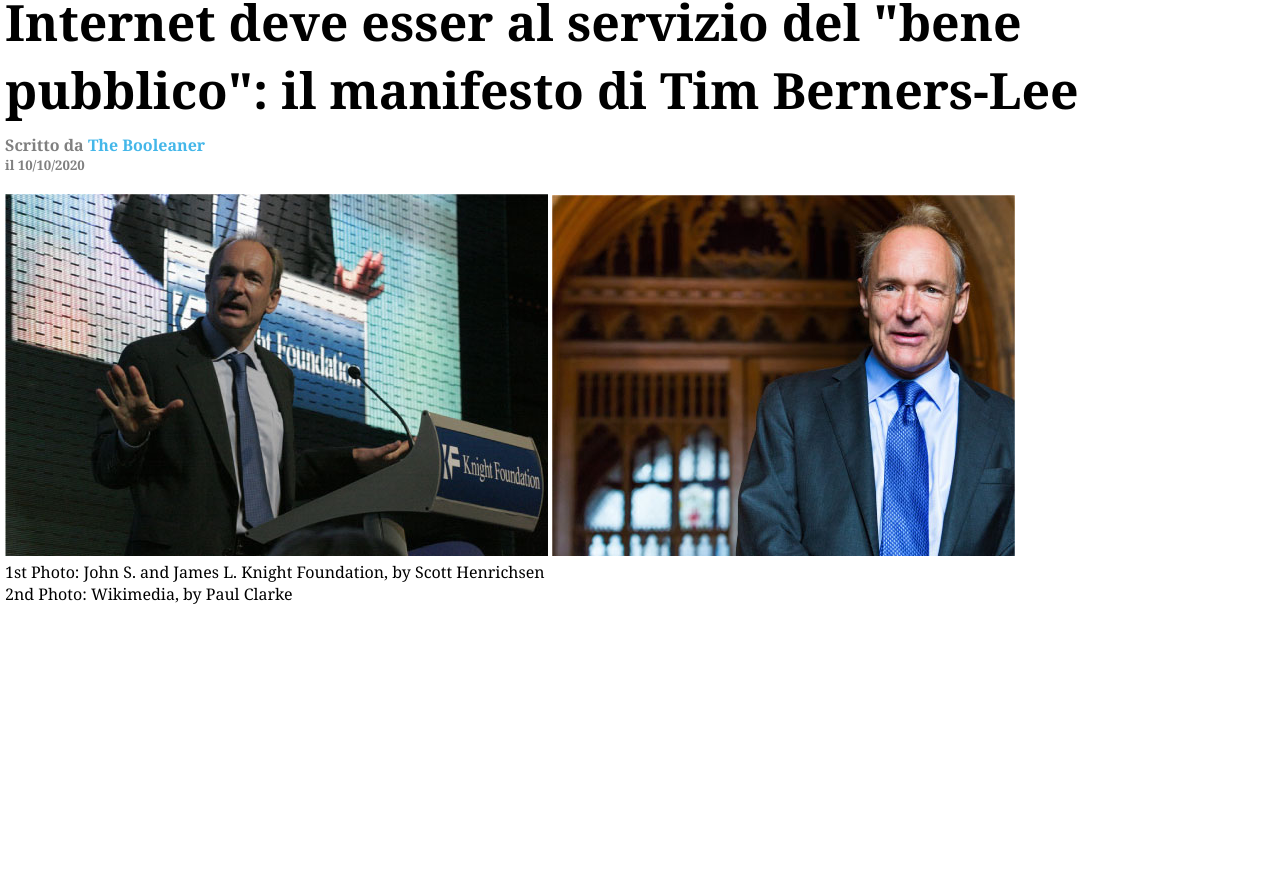
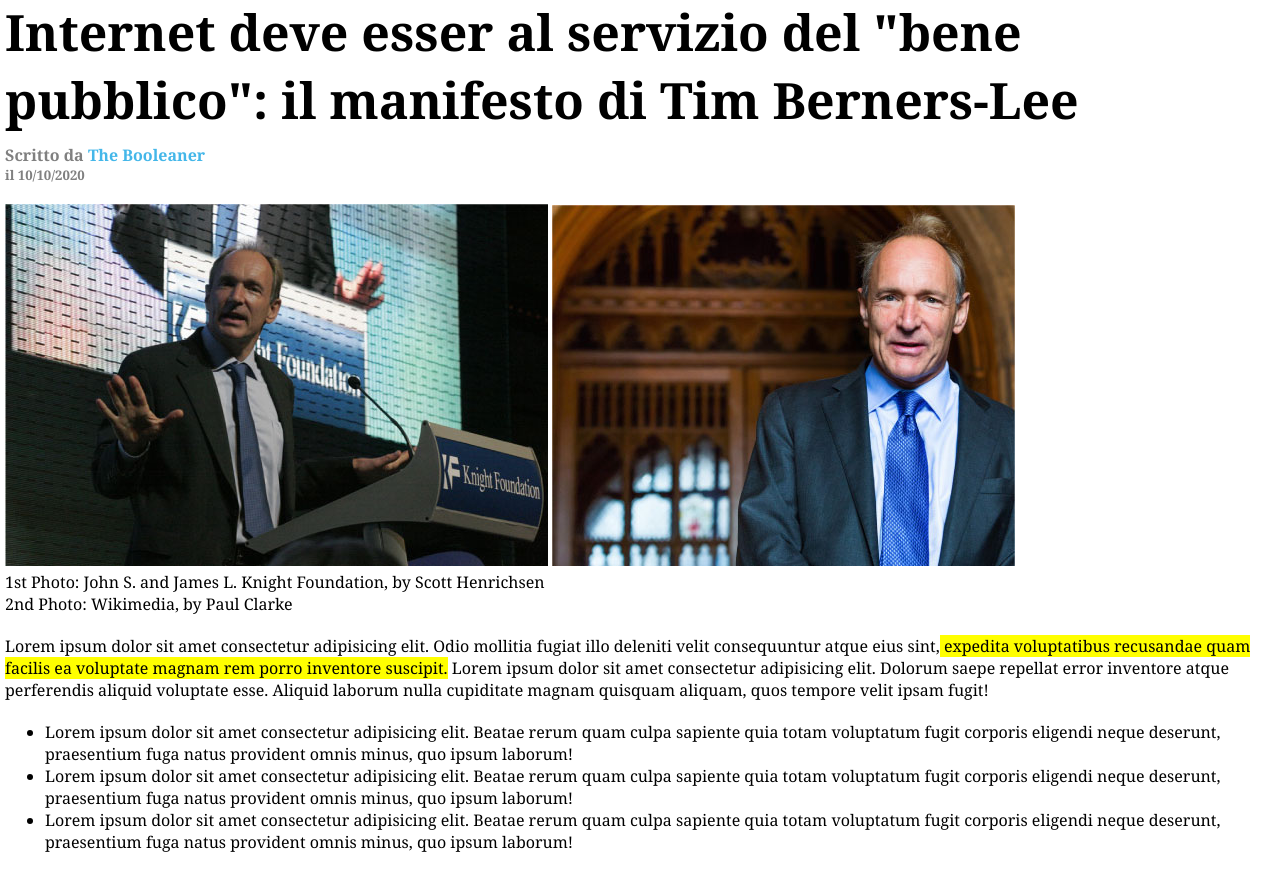
Before and after one commit to mendozagianfranco/html-css-booleaner, a plain HTML site: page index.html in a window 1280 px wide. Shown: the part 192-1065 px from the top of the page. Before the commit the page ends 817 px from the top, so only its background shows below. Drawn offline with Linux system fonts and the light colour scheme.

Commit message:
feat: complete section list and paragraph

```diff
--- a/css/style.css
+++ b/css/style.css
@@ -1,6 +1,5 @@
 * {
     margin: 0;
-    padding: 0;
     box-sizing: border-box;
     font-family: Georgia, 'Times New Roman', Times, serif;
 }
@@ -35,6 +34,13 @@ h1 {
     color: #44b7e9;
 }
 
-.images {
+section {
     margin: 20px 0;
 }
+.highlighted {
+    background-color: yellow;
+}
+
+.lsit ul {
+    padding-left: 20px;
+}
--- a/index.html
+++ b/index.html
@@ -43,6 +43,48 @@
                 <figcaption>2nd Photo: Wikimedia, by Paul Clarke</figcaption>
             </section>
             <!-- / Immagini -->
+
+            <!-- Paragrafo  -->
+            <section class="paragraph">
+                <p>
+                    Lorem ipsum dolor sit amet consectetur adipisicing elit.
+                    Odio mollitia fugiat illo deleniti velit consequuntur atque
+                    eius sint,<span class="highlighted">
+                        expedita voluptatibus recusandae quam facilis ea
+                        voluptate magnam rem porro inventore suscipit.</span
+                    >
+                    Lorem ipsum dolor sit amet consectetur adipisicing elit.
+                    Dolorum saepe repellat error inventore atque perferendis
+                    aliquid voluptate esse. Aliquid laborum nulla cupiditate
+                    magnam quisquam aliquam, quos tempore velit ipsam fugit!
+                </p>
+            </section>
+            <!-- /Paragrafo  -->
+
+            <!-- Lista -->
+            <section class="list">
+                <ul>
+                    <li>
+                        Lorem ipsum dolor sit amet consectetur adipisicing elit.
+                        Beatae rerum quam culpa sapiente quia totam voluptatum
+                        fugit corporis eligendi neque deserunt, praesentium fuga
+                        natus provident omnis minus, quo ipsum laborum!
+                    </li>
+                    <li>
+                        Lorem ipsum dolor sit amet consectetur adipisicing elit.
+                        Beatae rerum quam culpa sapiente quia totam voluptatum
+                        fugit corporis eligendi neque deserunt, praesentium fuga
+                        natus provident omnis minus, quo ipsum laborum!
+                    </li>
+                    <li>
+                        Lorem ipsum dolor sit amet consectetur adipisicing elit.
+                        Beatae rerum quam culpa sapiente quia totam voluptatum
+                        fugit corporis eligendi neque deserunt, praesentium fuga
+                        natus provident omnis minus, quo ipsum laborum!
+                    </li>
+                </ul>
+            </section>
+            <!-- /Lista -->
         </main>
         <!--/ Contenuto Principale -->
 
```
